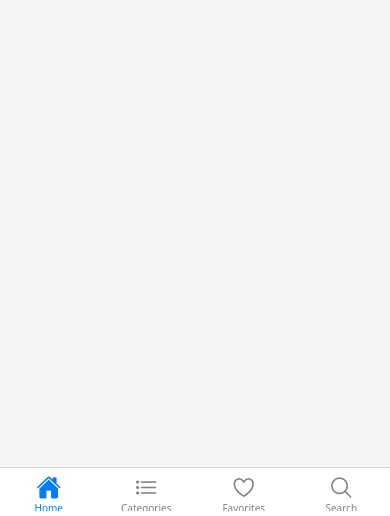
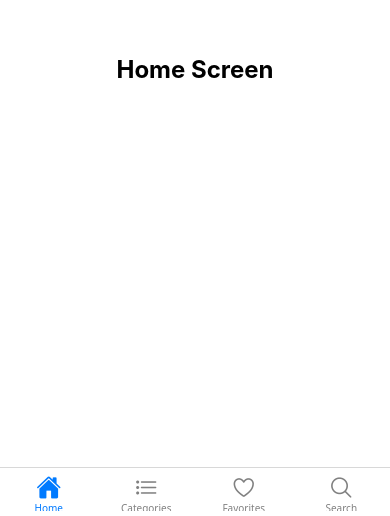
Before and after one commit to SUH3YL/Movie_Wizard, a React Native app: screen /Home in a window 390 px wide. Shown: the part 328-844 px from the top of the page. Built offline with nearby package versions, Linux system fonts and the light colour scheme; no server answers.

Commit message:
Revert HomeScreen to original state

```diff
--- a/screens/HomeScreen.js
+++ b/screens/HomeScreen.js
@@ -1,61 +1,10 @@
-import React, { useState, useEffect } from 'react';
-import { View, Text, StyleSheet, FlatList, Image } from 'react-native';
-import api from '../services/api';
+import React from 'react';
+import { View, Text, StyleSheet } from 'react-native';
 
 const HomeScreen = () => {
-  const [movies, setMovies] = useState([]);
-  const [loading, setLoading] = useState(true);
-
-  useEffect(() => {
-    fetchMovies();
-  }, []);
-
-  const fetchMovies = async () => {
-    try {
-      // Test için 3 farklı film ID'si
-      const movieIds = ['tt3896198', 'tt0111161', 'tt0468569']; // Guardians of the Galaxy, The Shawshank Redemption, The Dark Knight
-      const moviePromises = movieIds.map(id => api.getMovieById(id));
-      const results = await Promise.all(moviePromises);
-      setMovies(results);
-      setLoading(false);
-    } catch (error) {
-      console.error('Film getirme hatası:', error);
-      setLoading(false);
-    }
-  };
-
-  const renderMovieItem = ({ item }) => (
-    <View style={styles.movieCard}>
-      <Image
-        source={{ uri: item.Poster }}
-        style={styles.poster}
-        resizeMode="cover"
-      />
-      <View style={styles.movieInfo}>
-        <Text style={styles.title}>{item.Title}</Text>
-        <Text style={styles.year}>{item.Year}</Text>
-        <Text style={styles.genre}>{item.Genre}</Text>
-        <Text style={styles.plot} numberOfLines={3}>{item.Plot}</Text>
-      </View>
-    </View>
-  );
-
-  if (loading) {
-    return (
-      <View style={styles.container}>
-        <Text>Yükleniyor...</Text>
-      </View>
-    );
-  }
-
   return (
     <View style={styles.container}>
-      <FlatList
-        data={movies}
-        renderItem={renderMovieItem}
-        keyExtractor={item => item.imdbID}
-        contentContainerStyle={styles.listContainer}
-      />
+      <Text style={styles.text}>Home Screen</Text>
     </View>
   );
 };
@@ -63,51 +12,13 @@ const HomeScreen = () => {
 const styles = StyleSheet.create({
   container: {
     flex: 1,
-    backgroundColor: '#f5f5f5',
+    justifyContent: 'center',
+    alignItems: 'center',
+    backgroundColor: '#fff',
   },
-  listContainer: {
-    padding: 16,
-  },
-  movieCard: {
-    backgroundColor: 'white',
-    borderRadius: 8,
-    marginBottom: 16,
-    shadowColor: '#000',
-    shadowOffset: {
-      width: 0,
-      height: 2,
-    },
-    shadowOpacity: 0.25,
-    shadowRadius: 3.84,
-    elevation: 5,
-    overflow: 'hidden',
-  },
-  poster: {
-    width: '100%',
-    height: 200,
-  },
-  movieInfo: {
-    padding: 16,
-  },
-  title: {
-    fontSize: 18,
+  text: {
+    fontSize: 24,
     fontWeight: 'bold',
-    marginBottom: 4,
-  },
-  year: {
-    fontSize: 14,
-    color: '#666',
-    marginBottom: 4,
-  },
-  genre: {
-    fontSize: 14,
-    color: '#666',
-    marginBottom: 8,
-  },
-  plot: {
-    fontSize: 14,
-    color: '#444',
-    lineHeight: 20,
   },
 });
 
```
